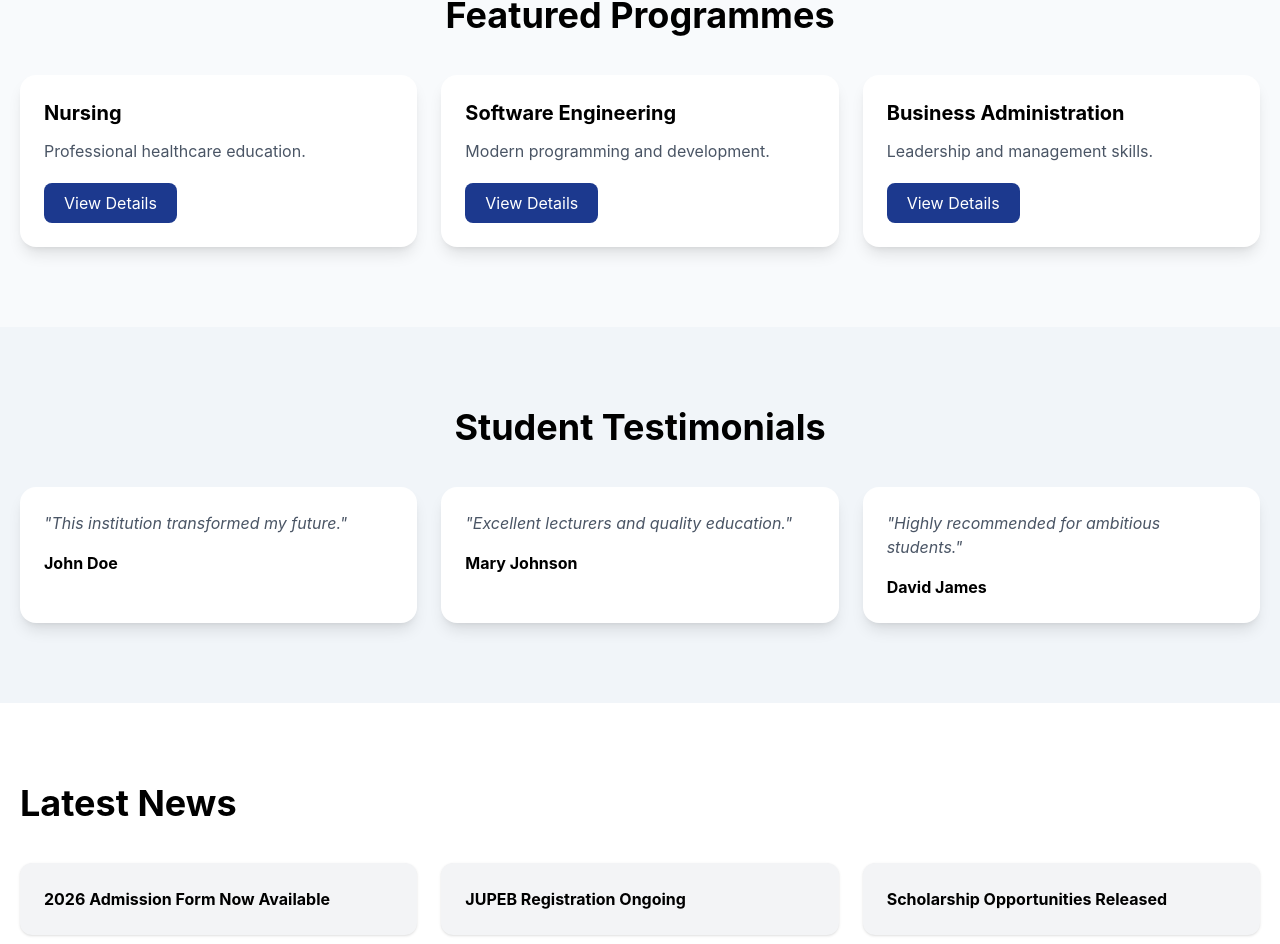
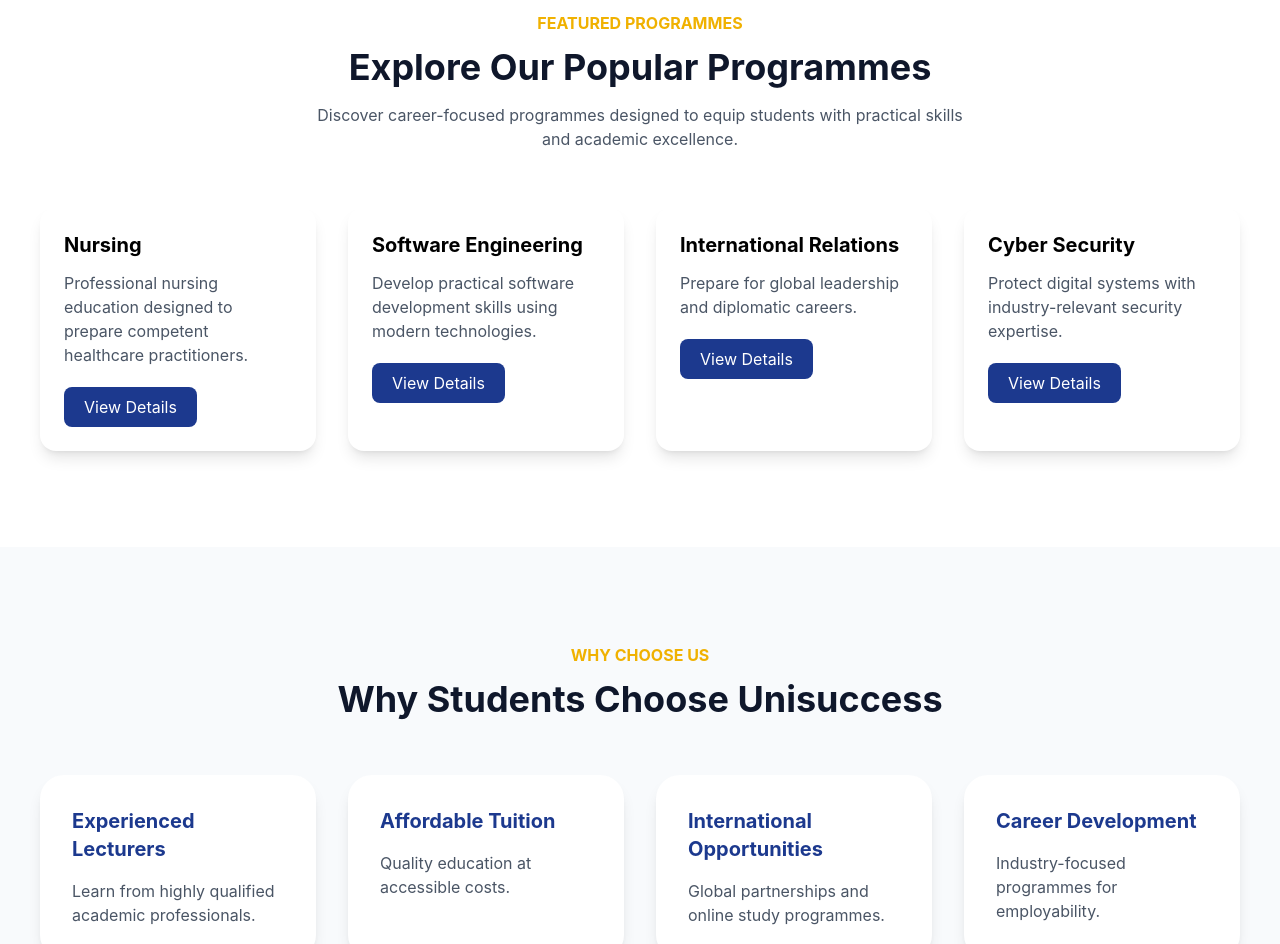
Before and after one commit to odedinaemmanuel84-dev/unisuccesscollege-, a React (Vite) app in the folder unisuccess-college/client/: page / in a window 1280 px wide. Shown: the part 1213-2157 px from the top of the page. Built offline with nearby package versions, Linux system fonts and the light colour scheme.

Commit message:
Update Home.jsx

```diff
--- a/unisuccess-college/client/src/pages/Home.jsx
+++ b/unisuccess-college/client/src/pages/Home.jsx
@@ -1,107 +1,166 @@
-import Navbar from "../components/Navbar";
-import Footer from "../components/Footer";
 import Hero from "../components/Hero";
 import Statistics from "../components/Statistics";
 import ProgrammeCard from "../components/ProgrammeCard";
 import Testimonial from "../components/Testimonial";
+import CTASection from "../components/CTASection";
 import NewsSection from "../components/NewsSection";
 import PartnerUniversities from "../components/PartnerUniversities";
-import CTASection from "../components/CTASection";
 
-function Home() {
+import { motion } from "framer-motion";
+import {
+  FaGraduationCap,
+  FaGlobe,
+  FaUserShield,
+  FaHospital,
+} from "react-icons/fa";
+
+export default function Home() {
   const programmes = [
     {
       title: "Nursing",
-      description: "Professional healthcare education."
+      icon: <FaHospital />,
+      description:
+        "Professional nursing education designed to prepare competent healthcare practitioners.",
     },
     {
       title: "Software Engineering",
-      description: "Modern programming and development."
+      icon: <FaGraduationCap />,
+      description:
+        "Develop practical software development skills using modern technologies.",
     },
     {
-      title: "Business Administration",
-      description: "Leadership and management skills."
-    }
+      title: "International Relations",
+      icon: <FaGlobe />,
+      description:
+        "Prepare for global leadership and diplomatic careers.",
+    },
+    {
+      title: "Cyber Security",
+      icon: <FaUserShield />,
+      description:
+        "Protect digital systems with industry-relevant security expertise.",
+    },
   ];
 
-  const testimonials = [
+  const features = [
     {
-      name: "John Doe",
-      text: "This institution transformed my future."
+      title: "Experienced Lecturers",
+      text: "Learn from highly qualified academic professionals.",
     },
     {
-      name: "Mary Johnson",
-      text: "Excellent lecturers and quality education."
+      title: "Affordable Tuition",
+      text: "Quality education at accessible costs.",
     },
     {
-      name: "David James",
-      text: "Highly recommended for ambitious students."
-    }
+      title: "International Opportunities",
+      text: "Global partnerships and online study programmes.",
+    },
+    {
+      title: "Career Development",
+      text: "Industry-focused programmes for employability.",
+    },
   ];
 
   return (
     <>
-      <Navbar />
-
+      {/* HERO */}
       <Hero />
 
+      {/* STATISTICS */}
       <Statistics />
 
-      {/* Featured Programmes */}
-      <section className="max-w-7xl mx-auto px-5 py-20">
+      {/* FEATURED PROGRAMMES */}
+      <section className="section-padding bg-white">
+        <div className="container-custom px-6">
+          <motion.div
+            initial={{ opacity: 0 }}
+            whileInView={{ opacity: 1 }}
+            transition={{ duration: 0.7 }}
+            viewport={{ once: true }}
+            className="text-center mb-14"
+          >
+            <span className="text-yellow-500 font-bold uppercase">
+              Featured Programmes
+            </span>
 
-        <h2 className="text-4xl font-bold text-center mb-10">
-          Featured Programmes
-        </h2>
+            <h2 className="text-4xl font-bold text-slate-900 mt-3">
+              Explore Our Popular Programmes
+            </h2>
 
-        <div className="grid md:grid-cols-3 gap-6">
+            <p className="text-gray-600 mt-4 max-w-2xl mx-auto">
+              Discover career-focused programmes designed to equip students with practical skills and academic excellence.
+            </p>
+          </motion.div>
 
-          {programmes.map((programme) => (
-            <ProgrammeCard
-              key={programme.title}
-              title={programme.title}
-              description={programme.description}
-            />
-          ))}
-
+          <div className="grid md:grid-cols-2 lg:grid-cols-4 gap-8">
+            {programmes.map((programme, index) => (
+              <ProgrammeCard
+                key={index}
+                {...programme}
+              />
+            ))}
+          </div>
         </div>
-
       </section>
 
-      {/* Testimonials */}
-      <section className="bg-slate-100 py-20">
+      {/* WHY CHOOSE US */}
+      <section className="section-padding bg-slate-50">
+        <div className="container-custom px-6">
 
-        <div className="max-w-7xl mx-auto px-5">
+          <div className="text-center mb-14">
+            <span className="text-yellow-500 font-bold uppercase">
+              Why Choose Us
+            </span>
 
-          <h2 className="text-4xl font-bold text-center mb-10">
-            Student Testimonials
-          </h2>
+            <h2 className="text-4xl font-bold text-slate-900 mt-3">
+              Why Students Choose Unisuccess
+            </h2>
+          </div>
 
-          <div className="grid md:grid-cols-3 gap-6">
+          <div className="grid md:grid-cols-2 lg:grid-cols-4 gap-8">
+            {features.map((feature, index) => (
+              <motion.div
+                key={index}
+                initial={{
+                  opacity: 0,
+                  y: 40,
+                }}
+                whileInView={{
+                  opacity: 1,
+                  y: 0,
+                }}
+                transition={{
+                  duration: 0.6,
+                  delay: index * 0.2,
+                }}
+                viewport={{ once: true }}
+                className="bg-white rounded-3xl p-8 shadow-lg hover-card"
+              >
+                <h3 className="font-bold text-xl text-blue-900 mb-4">
+                  {feature.title}
+                </h3>
 
-            {testimonials.map((testimonial) => (
-              <Testimonial
-                key={testimonial.name}
-                name={testimonial.name}
-                text={testimonial.text}
-              />
+                <p className="text-gray-600">
+                  {feature.text}
+                </p>
+              </motion.div>
             ))}
-
           </div>
 
         </div>
-
       </section>
 
+      {/* TESTIMONIALS */}
+      <Testimonial />
+
+      {/* NEWS */}
       <NewsSection />
 
+      {/* PARTNERS */}
       <PartnerUniversities />
 
+      {/* CTA */}
       <CTASection />
-
-      <Footer />
     </>
   );
 }
-
-export default Home;
```
